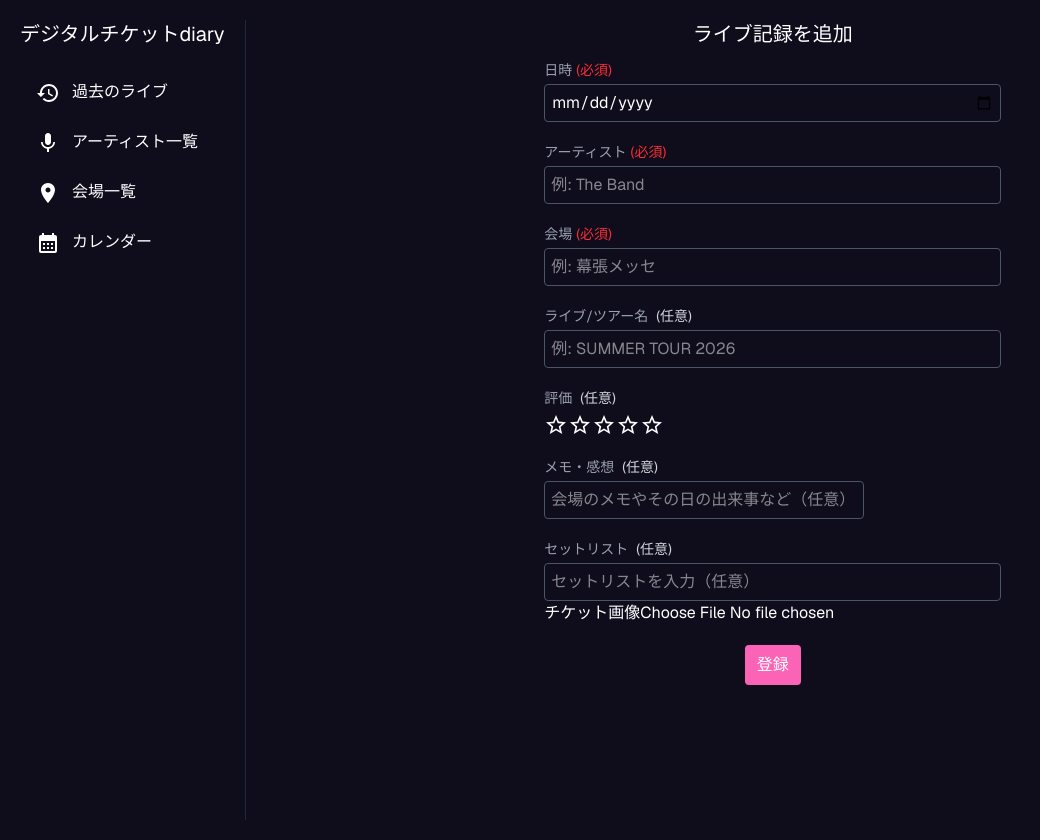
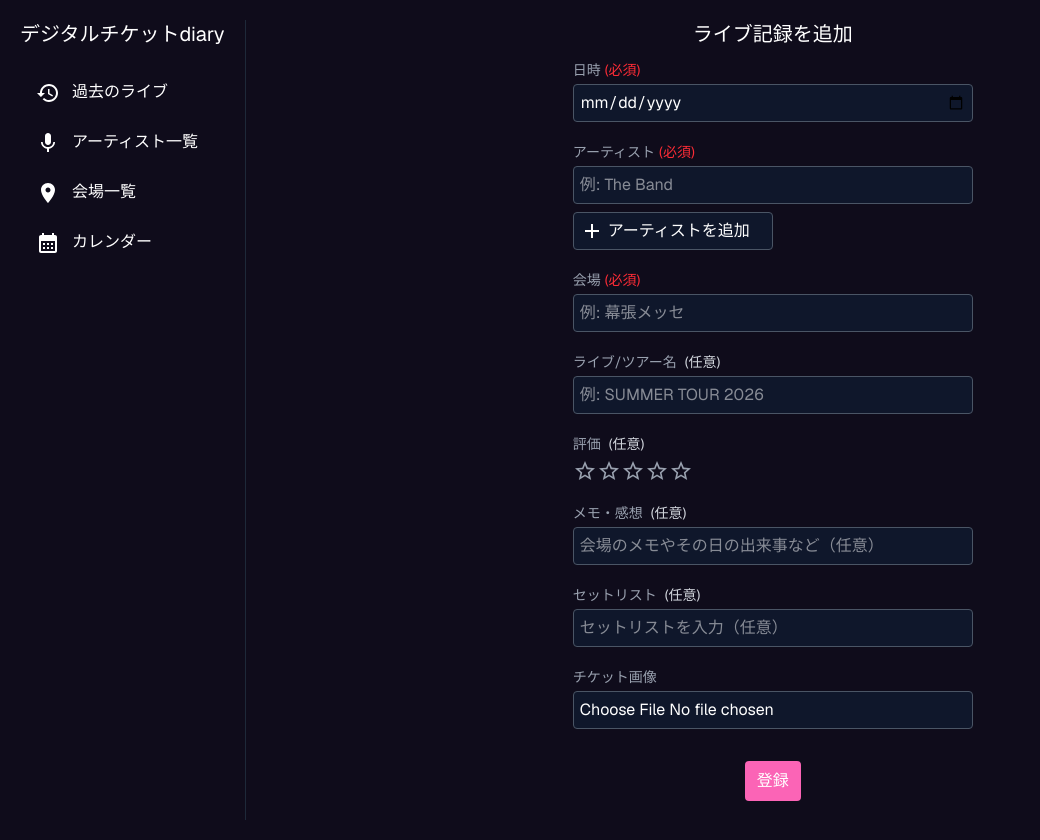
Before and after one commit to KurataniAsami/ticket, a Next.js app: page /event/new in a window 1280 px wide. Shown: the whole page, without its empty margins (0-1040 px from the left). Built offline with nearby package versions, Linux system fonts and the light colour scheme; no server answers.

Commit message:
チケット画像アップロード機能を実装

```diff
--- a/app/event/new/page.tsx
+++ b/app/event/new/page.tsx
@@ -11,13 +11,15 @@ import StarBorderIcon from '@mui/icons-material/StarBorder';
 import StarRateIcon from '@mui/icons-material/StarRate';
 import TicketImage from "@/app/components/TicketImage"
 
+import AddIcon from '@mui/icons-material/Add';
+
 export default function EventCreatePage() {
   const router = useRouter()
 
   const [eventTitle, setEventTitle] = useState('')
 
-  const [artist, setArtist] = useState<string[]>([])  // 配列なので<string[]>
-  const [artistInput, setArtistInput] = useState("")  // inputに入力する値を保持
+  const [artist, setArtist] = useState<string[]>([""])  // 配列なので<string[]>
+  const [artistInput, setArtistInput] = useState<string[]>([""])  // inputに入力する値を保持
 
   const [place, setPlace] = useState<string>('')
   const [eventDate, setEventDate] = useState('')
@@ -113,25 +115,27 @@ export default function EventCreatePage() {
     fetcher()
   },[ticketImageKey])
 
+  // アーティスト追加
+  const addArtistField = () => {
+    if (artist.length >= 3) return
+    setArtist((prev) => [...prev, ""])
+  }
+
   return (
     <div className="mt-5">
       <p className="text-xl text-center">ライブ記録を追加</p>
 
       <div className="flex justify-center mt-3">
         <form onSubmit={handleSubmit}>
-
-        <TicketImage url={ticketImageUrl ?? ""} />
-
           <div className="flex flex-col">
             <label className="text-gray-400 text-sm mb-1">
               日時<span className="text-red-500 ml-1">(必須)</span>
             </label>
-{/* カレンダーの色を訂正 */}
             <input
               type="date"   // dateにすると自動的にカレンダーを表示してくれる
               value={eventDate}
               onChange={(e) => setEventDate(e.target.value)}
-              className="border border-gray-600 rounded p-1.5 focus:outline focus:outline-green-400"
+              className="bg-slate-900 border border-gray-600 rounded p-1.5 focus:outline focus:outline-green-400"
             />
           </div>
 
@@ -139,13 +143,33 @@ export default function EventCreatePage() {
             <label className="text-gray-400 text-sm mb-1">
               アーティスト<span className="text-red-500 ml-1">(必須)</span>
             </label>
+            {artist.map((value, index) => (
               <input
+                key={index}
                 type="text"
-              value={artistInput}   // input用のstate
-              onChange={(e) => setArtistInput(e.target.value)}
+                value={value}
+                // value={artistInput}   // input用のstate
+                // onChange={(e) => setArtistInput(e.target.value)}
+                onChange={(e) => {
+                  const newArtist = [...artist]
+                  newArtist[index] = e.target.value
+                  setArtist(newArtist)
+                }}
                 placeholder="例: The Band"
-              className="border border-gray-600 rounded p-1.5 focus:outline focus:outline-green-400"
+                className="bg-slate-900 border border-gray-600 rounded p-1.5 focus:outline focus:outline-green-400"
               />
+            ))}
+
+            {artist.length < 3 && (
+              <button
+                type="button"
+                onClick={addArtistField}
+                className="w-50 flex items-center gap-1 bg-slate-900 border border-gray-600 rounded p-1.5 mt-2"
+              >
+                <AddIcon/>
+                アーティストを追加
+              </button>
+            )}
           </div>
           {/* クリックしたらinputが増える */}
 
@@ -158,7 +182,7 @@ export default function EventCreatePage() {
               value={place}
               onChange={(e) => setPlace(e.target.value)}
               placeholder="例: 幕張メッセ"
-              className="border border-gray-600 rounded p-1.5 focus:outline focus:outline-green-400"
+              className="bg-slate-900 border border-gray-600 rounded p-1.5 focus:outline focus:outline-green-400"
             />
           </div>
 
@@ -171,7 +195,7 @@ export default function EventCreatePage() {
               value={eventTitle}
               onChange={(e) => setEventTitle(e.target.value)}
               placeholder="例: SUMMER TOUR 2026"
-              className="border border-gray-600 rounded p-1.5 focus:outline focus:outline-green-400"
+              className="bg-slate-900 border border-gray-600 rounded p-1.5 focus:outline focus:outline-green-400"
             />
           </div>
 
@@ -185,6 +209,7 @@ export default function EventCreatePage() {
                   key={star}
                   type="button"
                   onClick={() => setRating(star)}
+                  className="text-gray-400"
                 >
                   {/* starがrating以下なら塗りつぶす */}
                   {star <= rating ? (
@@ -206,7 +231,7 @@ export default function EventCreatePage() {
               value={note}
               onChange={(e) => setNote(e.target.value)}
               placeholder="会場のメモやその日の出来事など（任意）"
-              className="border border-gray-600 rounded w-80 p-1.5 focus:outline focus:outline-green-400"
+              className="bg-slate-900 border border-gray-600 rounded w-100 p-1.5 focus:outline focus:outline-green-400"
             />
           </div>
 
@@ -219,13 +244,14 @@ export default function EventCreatePage() {
               value={songList}
               onChange={(e) => setSongList(e.target.value)}
               placeholder="セットリストを入力（任意）"
-              className="border border-gray-600 rounded p-1.5 focus:outline focus:outline-green-400"
+              className="bg-slate-900 border border-gray-600 rounded p-1.5 focus:outline focus:outline-green-400"
             />
           </div>
 
-          <div>
+          <div className="flex flex-col mt-5">
             <label
               htmlFor="ticketImageKey"
+              className="text-gray-400 text-sm mb-1"
             >
               チケット画像
             </label>
@@ -233,18 +259,20 @@ export default function EventCreatePage() {
               type="file"
               onChange={handleTicketImage}
               accept="image/*"
+              className="bg-slate-900 border border-gray-600 rounded p-1.5 focus:outline focus:outline-green-400"
             />
+            {/* 大きさ調整 */}
+            <div className="mx-auto mt-3">
+              <TicketImage url={ticketImageUrl ?? ""} />
             </div>
+          </div>
+
+          {/* 思い出画像 */}
 
           <div className="flex justify-center mt-5">
             <button
               type="submit"
               className="bg-pink-400 px-3 py-2 rounded hover:bg-pink-500"
-              onClick={() => {
-                // inputのstateのテキストをartistの配列に追加する
-                setArtist([...artist, artistInput])
-                setArtistInput("")
-              }}
             >
               登録
             </button>
```
Lines whose indentation alone changed are shown as unchanged.
